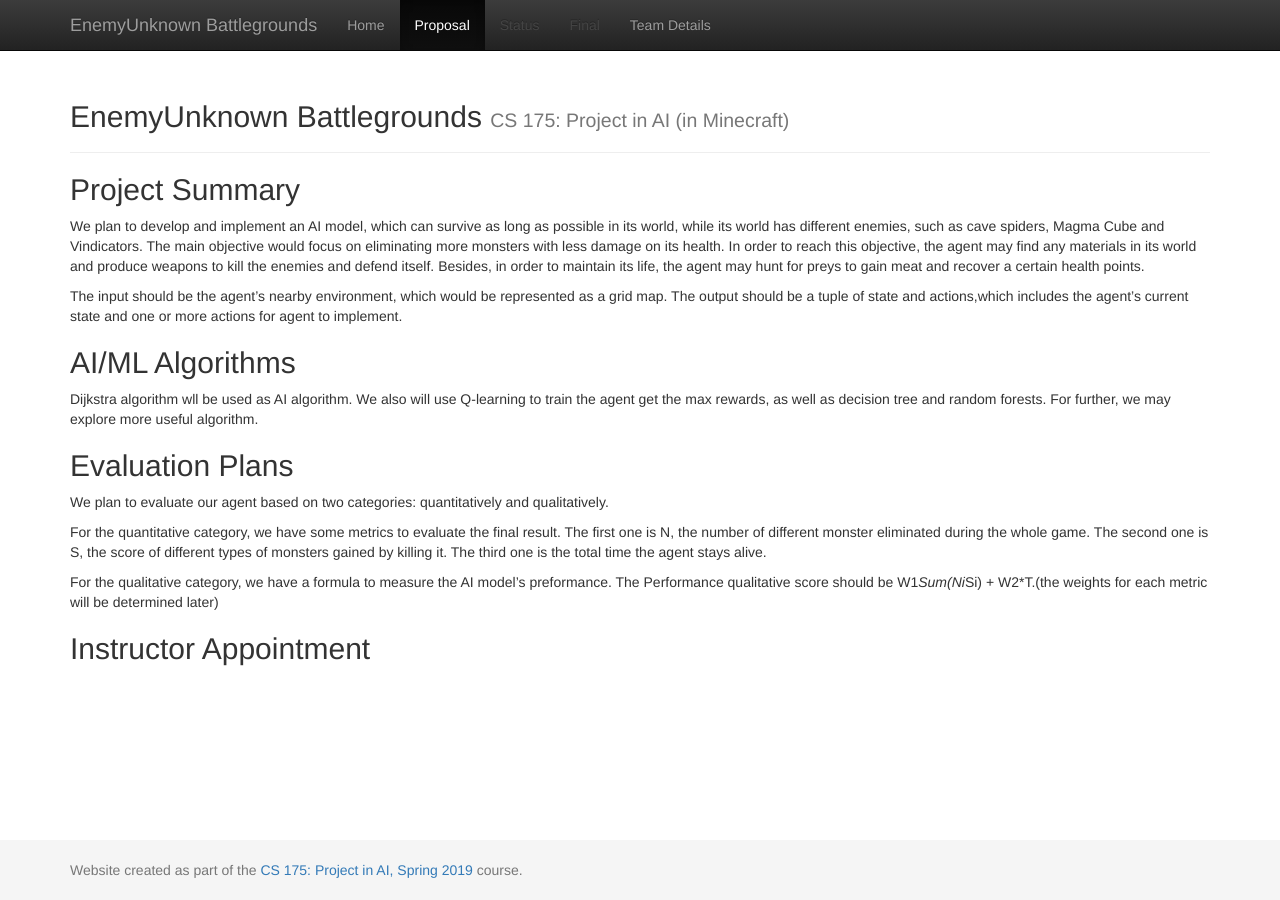
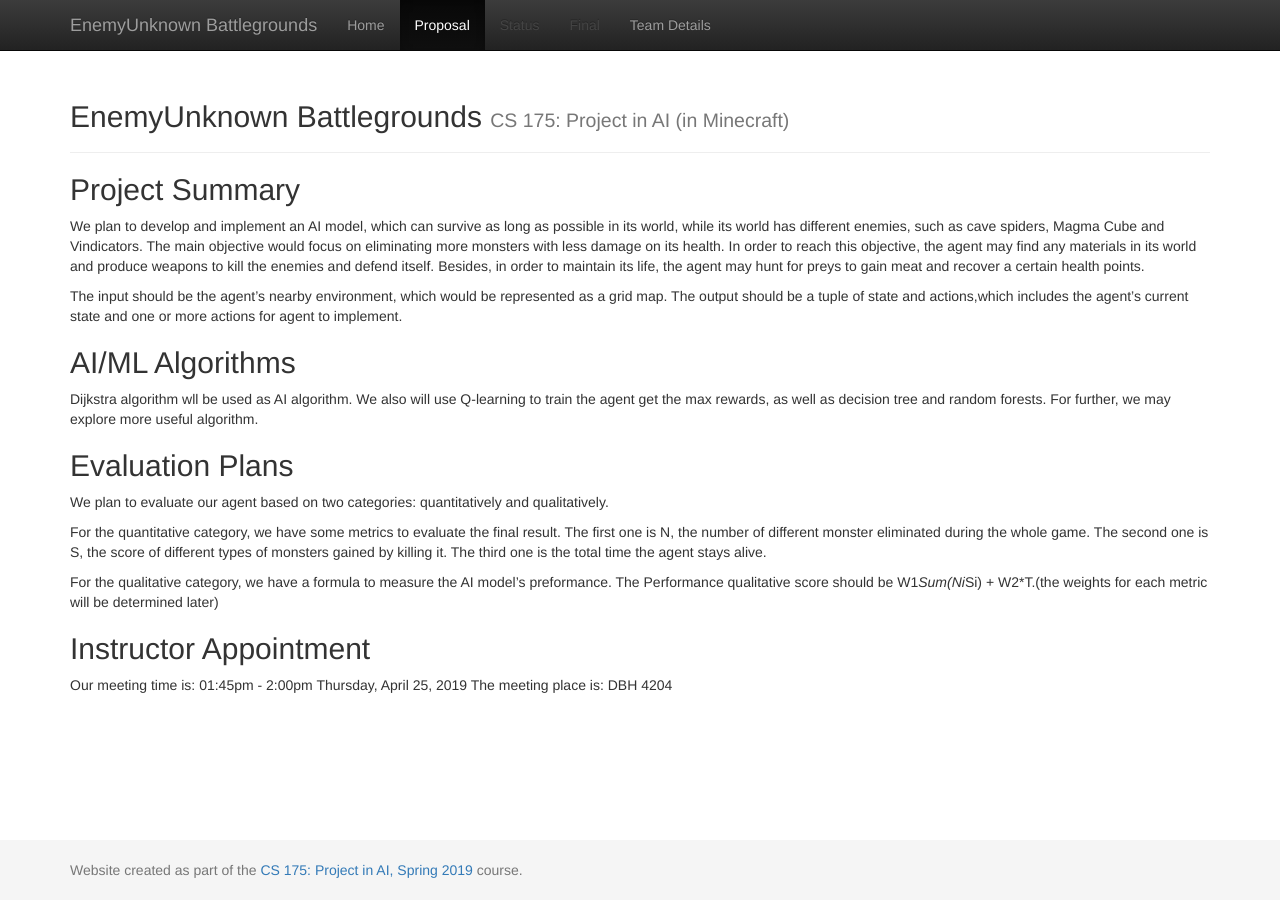
Before and after one commit to chenhaoy1/EnemyUnknown-Battlegrounds, a Jekyll site: the page built from docs/proposal.md, in a window 1280 px wide. Built offline with Jekyll 4.4.1, drawn with Linux system fonts in a browser that asks for light colours.

Commit message:
Update proposal.md

```diff
--- a/docs/proposal.md
+++ b/docs/proposal.md
@@ -4,6 +4,7 @@
 ---
 
 ## Project Summary
+
 We plan to develop and implement an AI model, which can survive as long as possible in its world, while its world has different enemies, such as cave spiders, Magma Cube and Vindicators. The main objective would focus on eliminating more monsters with less damage on its health. In order to reach this objective, the agent may find any materials in its world and produce weapons to kill the enemies and defend itself. Besides, in order to maintain its life, the agent may hunt for preys to gain meat and recover a certain health points.
 
 The input should be the agent's nearby environment, which would be represented as a grid map. The output should be a tuple of state and actions,which includes the agent's current state and one or more actions for agent to implement.
@@ -15,6 +16,7 @@
 Dijkstra algorithm wll be used as AI algorithm. We also will use Q-learning to train the agent get the max rewards, as well as decision tree and random forests. For further, we may explore more useful algorithm.
 
 ## Evaluation Plans
+
 We plan to evaluate our agent based on two categories: quantitatively and qualitatively.
 
 For the quantitative category, we have some metrics to evaluate the final result. The first one is N, the number of different monster eliminated during the whole game. The second one is S, the score of different types of monsters gained by killing it. The third one is the total time the agent stays alive.
@@ -26,3 +28,6 @@
 
 
 ## Instructor Appointment
+
+Our meeting time is: 01:45pm - 2:00pm Thursday, April 25, 2019
+The meeting place is: DBH 4204
```
